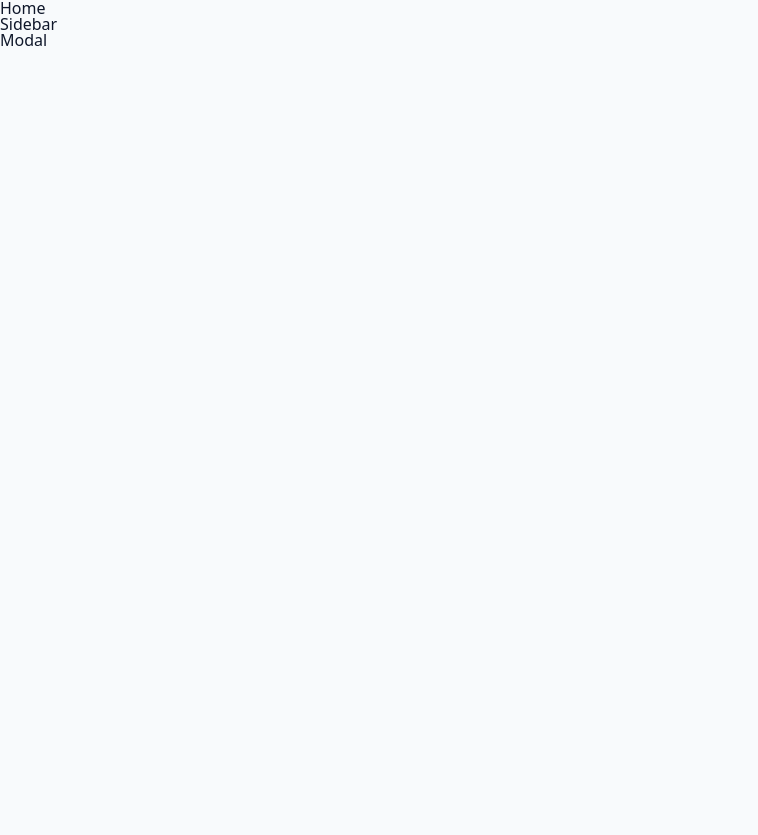
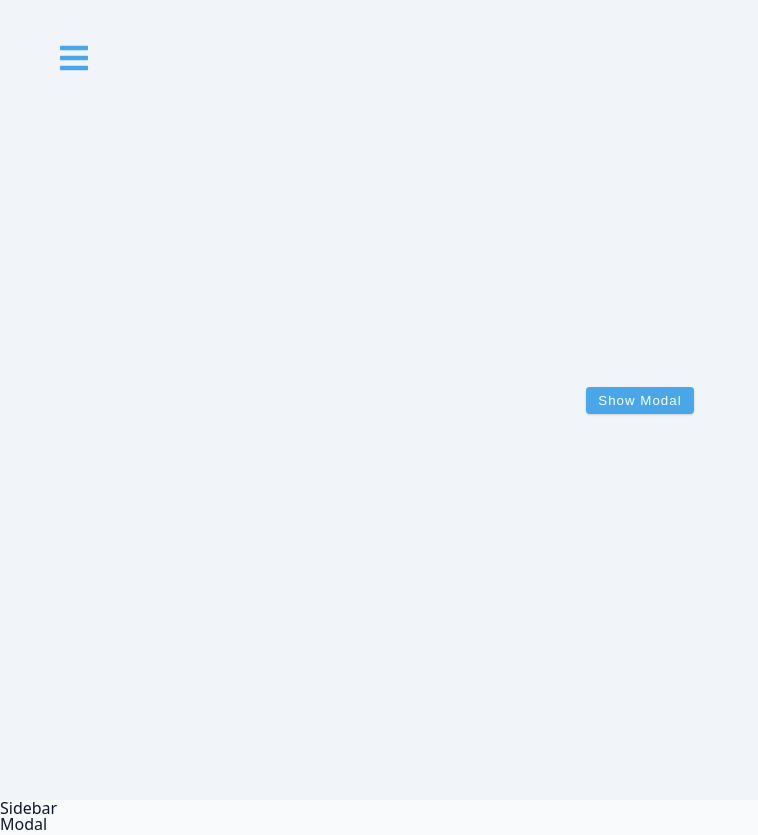
Before and after one commit to luc4s-git/sidebar, a React (Vite) app: page / in a window 1280 px wide. Shown: the whole page, without its empty margins (0-758 px from the left). Before the commit the page ends 800 px from the top, so only its background shows below. Built offline with nearby package versions, Linux system fonts and the light colour scheme.

Commit message:
home component

```diff
--- a/src/App.jsx
+++ b/src/App.jsx
@@ -4,11 +4,11 @@ import Modal from './components/Modal';
 
 const App = () => {
   return (
-    <main>
+    <>
       <Home></Home>
       <Sidebar></Sidebar>
       <Modal></Modal>
-    </main>
+    </>
   );
 };
 
--- a/src/components/Home.jsx
+++ b/src/components/Home.jsx
@@ -1,7 +1,17 @@
 import { useGlobalContext } from '../context/context';
+import { FaBars } from 'react-icons/fa';
 
 export default function Home() {
   const { openSidebar, openModal } = useGlobalContext();
 
-  return <div>Home</div>;
+  return (
+    <main>
+      <button onClick={openSidebar} className="sidebar-toggle">
+        <FaBars className="bars" />
+      </button>
+      <button onClick={openModal} className="btn">
+        show modal
+      </button>
+    </main>
+  );
 }
--- a/src/index.css
+++ b/src/index.css
@@ -257,3 +257,36 @@ ul {
 Project CSS
 ===============
 */
+
+main {
+  min-height: 100vh;
+  display: flex;
+  justify-content: center;
+  align-items: center;
+  background-color: var(--grey-100);
+}
+
+.sidebar-toggle {
+  position: fixed;
+  top: 2rem;
+  left: 3rem;
+  font-size: 2rem;
+  background-color: transparent;
+  border-color: transparent;
+  padding: 0.5rem;
+  color: var(--primary-500);
+  cursor: pointer;
+  animation: bounce 2s ease-in-out infinite;
+}
+
+@keyframes bounce {
+  0% {
+    transform: scale(1);
+  }
+  50% {
+    transform: scale(1.5);
+  }
+  100% {
+    transform: scale(1);
+  }
+}
```
